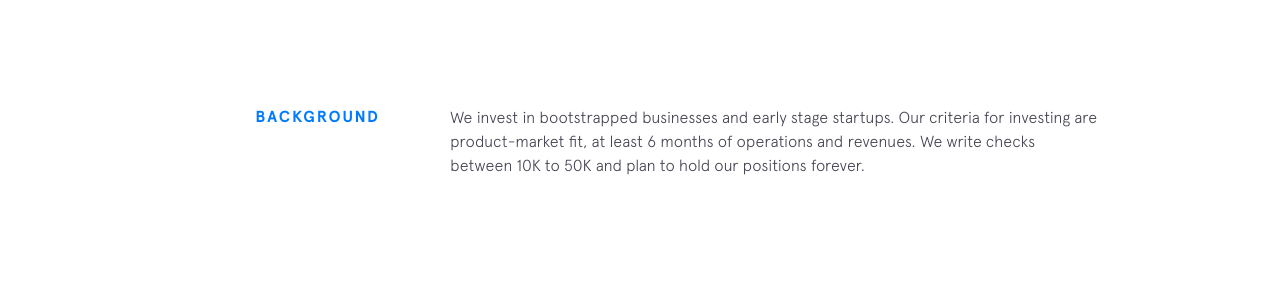
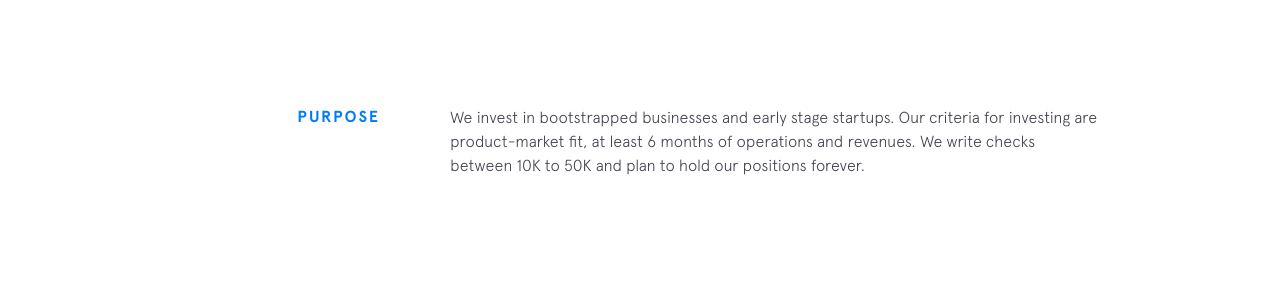
Before and after one commit to dahsoon/dahsoon.github.io, a Jekyll site: the page built from index.html, in a window 1280 px wide. Shown: the part 985-1285 px from the top of the page. Built offline with Jekyll 4.4.1, drawn with Linux system fonts in a browser that asks for light colours; nearby versions of some CDN libraries.

Commit message:
Update background.html

```diff
--- a/_includes/background.html
+++ b/_includes/background.html
@@ -1,5 +1,5 @@
 <section class="section background">
-  <div class="section__title">Background</div>
+  <div class="section__title">Purpose</div>
   <div class="section__content">
     <p>
       We invest in bootstrapped businesses and early stage startups. Our criteria for investing are product-market fit, at least 6 months of operations and revenues.
```
